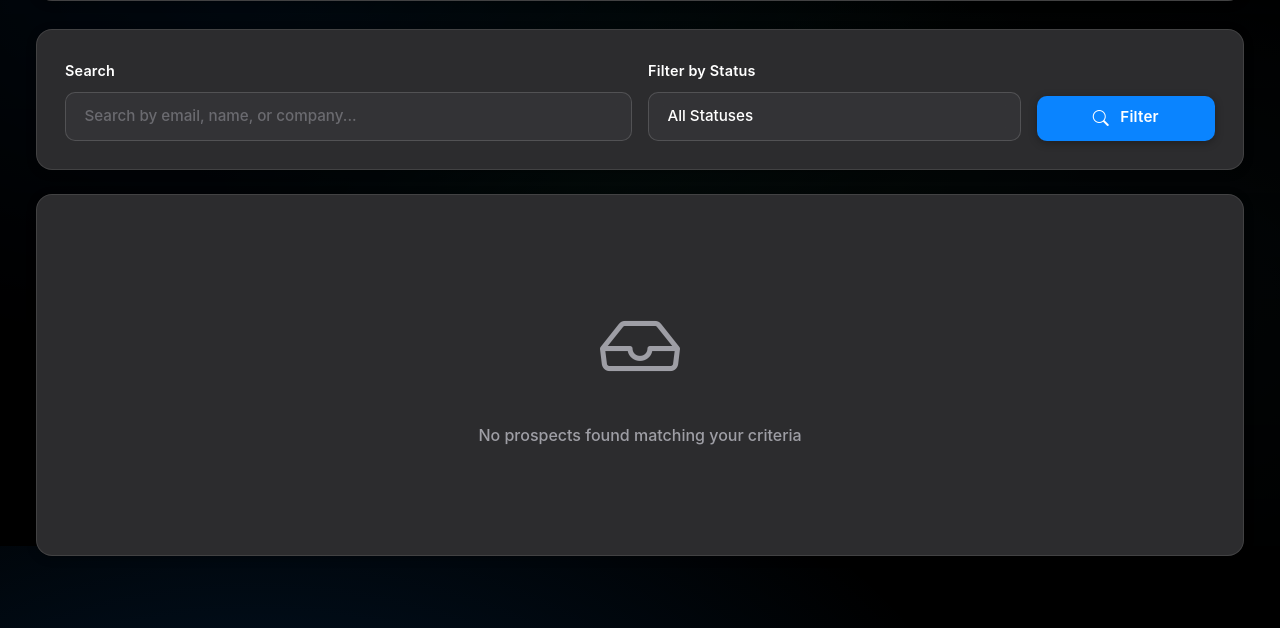
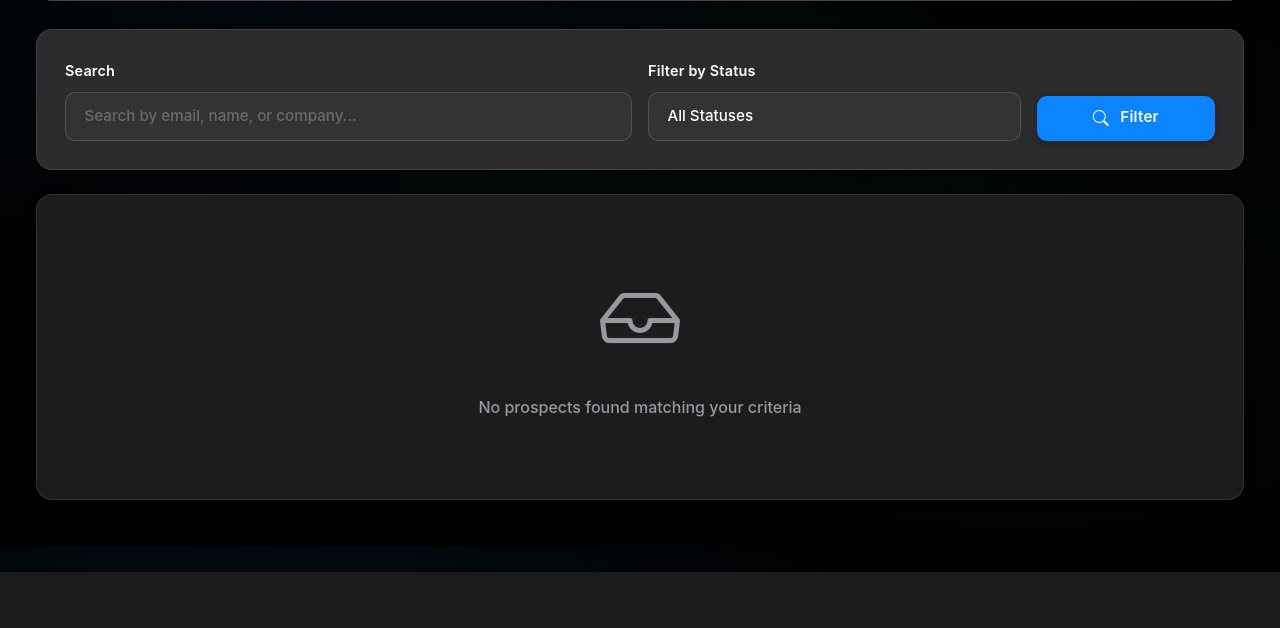
Before and after one commit to neha272/Cold-Email, a Flask app: template src/cold_emailer/web/templates/prospects.html in a window 1280 px wide. Shown: the part 254-882 px from the top of the page. After the commit the page ends 826 px from the top, so only its background shows below. Run offline with Flask 3, Linux system fonts and the light colour scheme; the template is opened without the code that fills it, so the values that code supplies are empty; parts of the project's set-up code (start-up, migrations or seed data) failed here and were passed over.

Commit message:
Fix: Correct prospect table background color to dark theme
- Set card background to dark (rgba(28, 28, 30, 1))
- Remove card-body padding to prevent white background
- Ensure table background is dark with white text
- All status badges now clearly visible with distinct colors

```diff
--- a/src/cold_emailer/web/templates/prospects.html
+++ b/src/cold_emailer/web/templates/prospects.html
@@ -53,11 +53,11 @@
 </div>
 
 <!-- Prospects Table -->
-<div class="card">
-    <div class="card-body">
+<div class="card" style="background: rgba(28, 28, 30, 1) !important; border: 1px solid rgba(99, 99, 102, 0.3);">
+    <div class="card-body" style="padding: 0;">
         {% if prospects %}
             <div class="table-responsive" style="background: rgba(28, 28, 30, 1);">
-                <table class="table table-hover" style="background: rgba(28, 28, 30, 1);">
+                <table class="table table-hover" style="background: rgba(28, 28, 30, 1); margin: 0;">
                     <thead>
                         <tr style="background: rgba(44, 44, 46, 1); border-bottom: 1px solid rgba(99, 99, 102, 0.3);">
                             <th style="color: rgba(235, 235, 245, 0.6); font-weight: 600; text-transform: uppercase; font-size: 0.75rem; padding: 1rem;">Name</th>
```
